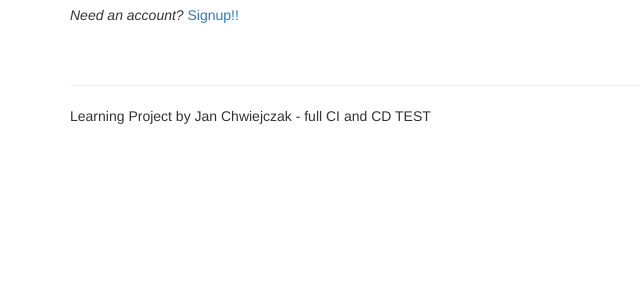
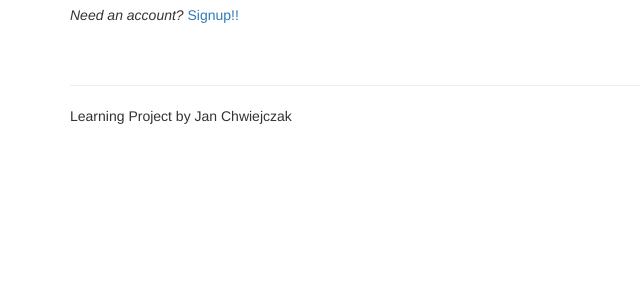
Before and after one commit to JanChwiejczak/flask-todo-app-learning, a Flask app: page / in a window 1280 px wide. Shown: the part 406-706 px from the top of the page, without its empty margins (0-640 px from the left). Run offline with Flask 2, Linux system fonts and the light colour scheme; some libraries are stand-ins or nearby versions.

Commit message:
All CI and CD working as desired, write some code!

```diff
--- a/project/templates/_base.html
+++ b/project/templates/_base.html
@@ -52,7 +52,7 @@
     </div>
     <div class="footer">
         <hr>
-        <p>Learning Project by Jan Chwiejczak - full CI and CD TEST</p>
+        <p>Learning Project by Jan Chwiejczak</p>
     </div>
 </div>
 <script src="{{url_for('static',filename='js/jquery-2.2.4.min.js') }}"></script>
```
